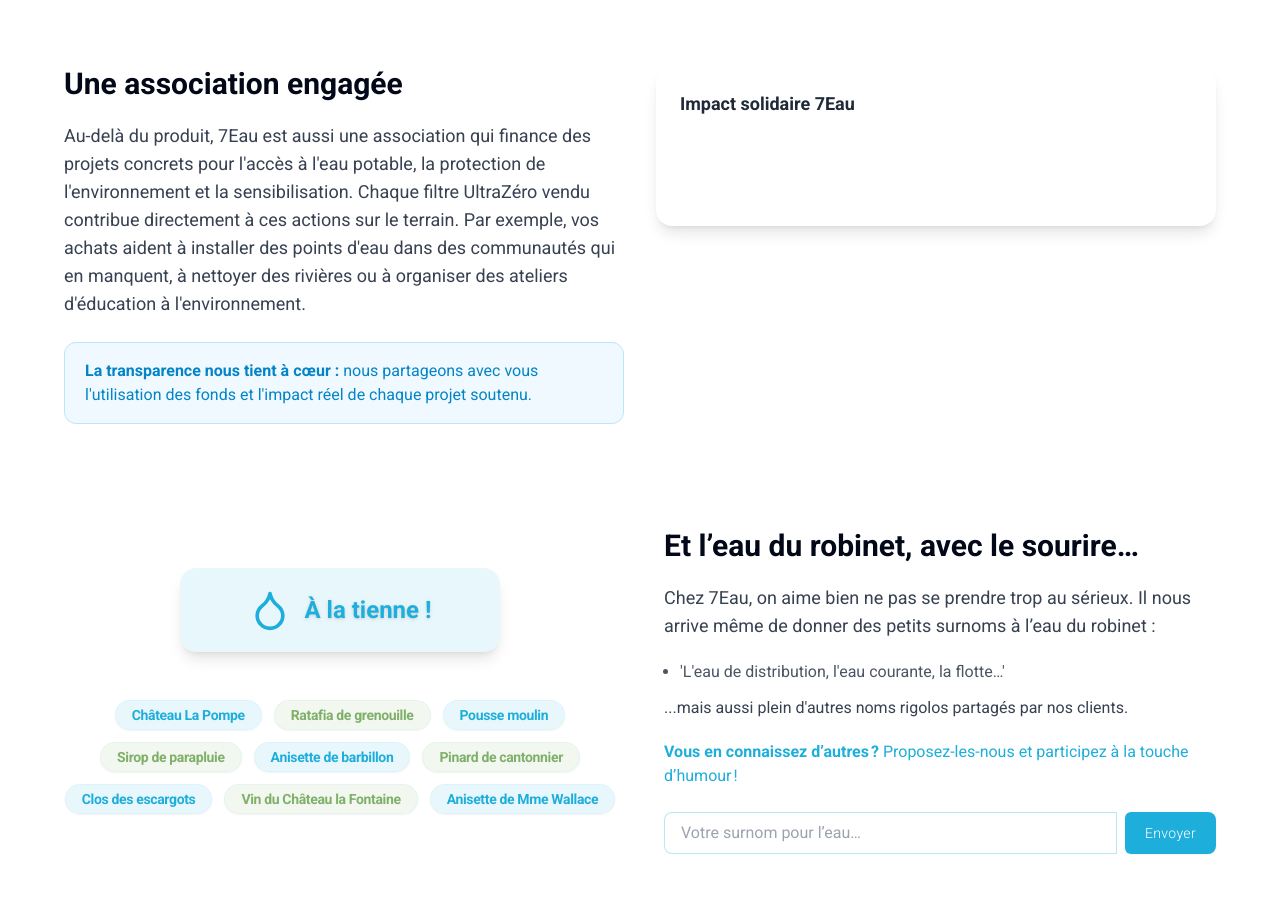
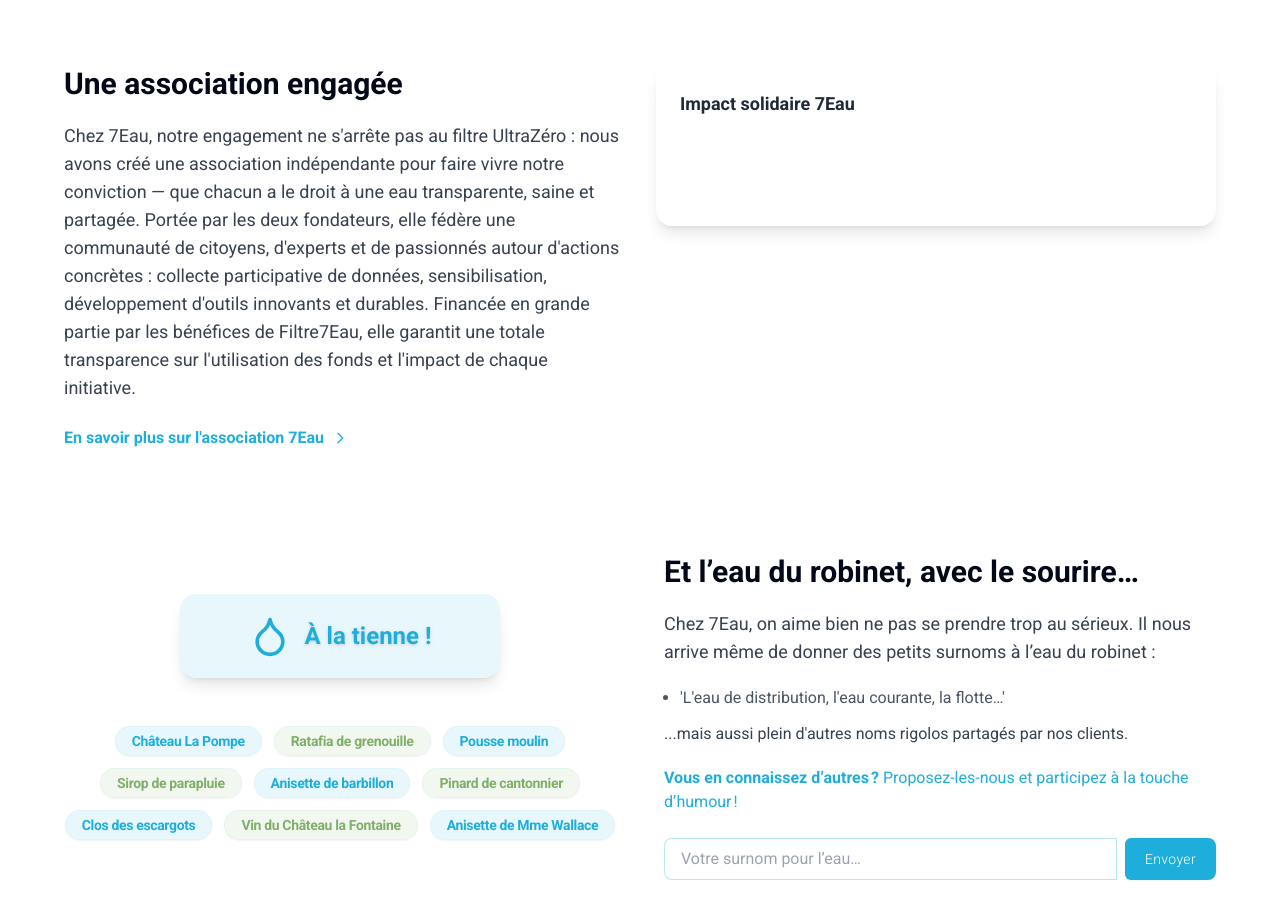
Before and after one commit to Guillom8769/filtre7eau-splash-page, a React (Vite) app: page / in a window 1280 px wide. Shown: the part 2226-3144 px from the top of the page. Built offline with nearby package versions, Linux system fonts and the light colour scheme.

Commit message:
Refactor: Update "Une association engagée" section
Update the content of the "Une association engagée" section.

```diff
--- a/src/pages/Index.tsx
+++ b/src/pages/Index.tsx
@@ -201,13 +201,27 @@ const Index = () => {
           <div>
             <h2 className="text-3xl font-bold mb-5">Une association engagée</h2>
             <p className="text-gray-700 text-lg mb-6">
-              Au-delà du produit, 7Eau est aussi une association qui finance des projets concrets pour l&apos;accès à l&apos;eau potable, la protection de l&apos;environnement et la sensibilisation. Chaque filtre UltraZéro vendu contribue directement à ces actions sur le terrain. Par exemple, vos achats aident à installer des points d&apos;eau dans des communautés qui en manquent, à nettoyer des rivières ou à organiser des ateliers d&apos;éducation à l&apos;environnement.
+              Chez 7Eau, notre engagement ne s'arrête pas au filtre UltraZéro : nous avons créé une association indépendante pour faire vivre notre conviction — que chacun a le droit à une eau transparente, saine et partagée. Portée par les deux fondateurs, elle fédère une communauté de citoyens, d'experts et de passionnés autour d'actions concrètes : collecte participative de données, sensibilisation, développement d'outils innovants et durables. Financée en grande partie par les bénéfices de Filtre7Eau, elle garantit une totale transparence sur l'utilisation des fonds et l'impact de chaque initiative.
             </p>
-            <div className="bg-sky-50 rounded-xl border border-sky-200 px-5 py-4 max-w-xl">
-              <span className="font-semibold text-sky-600">
-                La transparence nous tient à cœur&nbsp;: <span className="font-normal">nous partageons avec vous l&apos;utilisation des fonds et l&apos;impact réel de chaque projet soutenu.</span>
-              </span>
-            </div>
+            <a
+              href="#"
+              className="text-water hover:text-water-dark font-semibold inline-flex items-center gap-2 group"
+            >
+              En savoir plus sur l'association 7Eau
+              <svg
+                className="w-4 h-4 transform transition-transform group-hover:translate-x-1"
+                fill="none"
+                viewBox="0 0 24 24"
+                stroke="currentColor"
+              >
+                <path
+                  strokeLinecap="round"
+                  strokeLinejoin="round"
+                  strokeWidth={2}
+                  d="M9 5l7 7-7 7"
+                />
+              </svg>
+            </a>
           </div>
           <div>
             <div className="bg-white rounded-2xl shadow-lg p-6 min-h-[160px] flex items-start">
```
